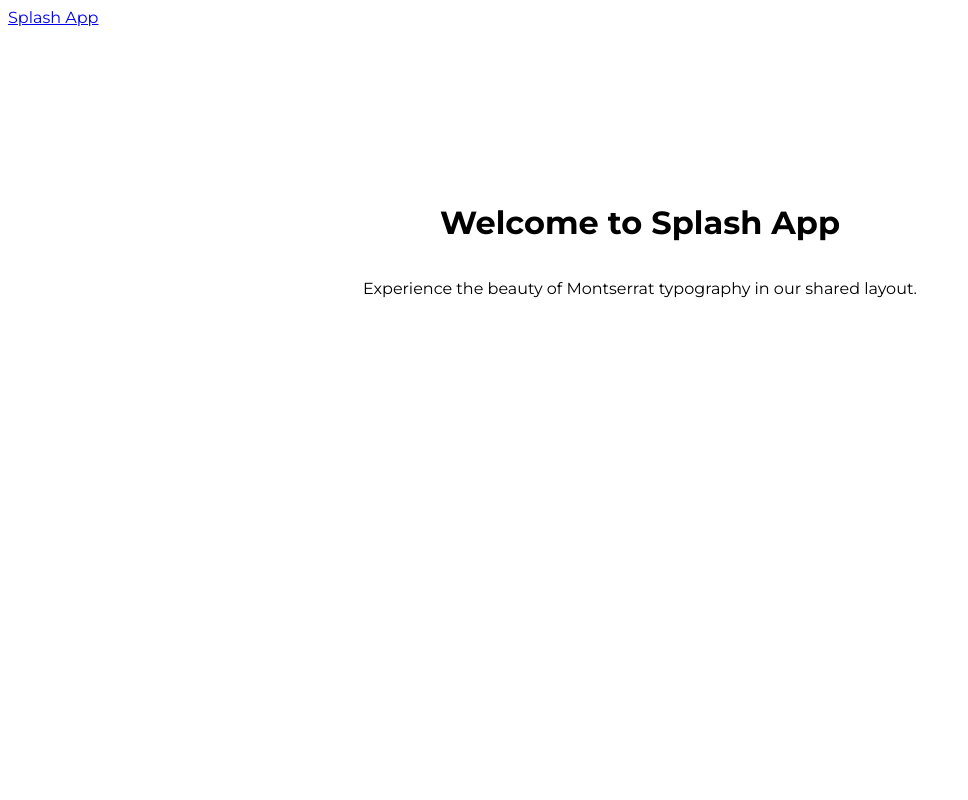
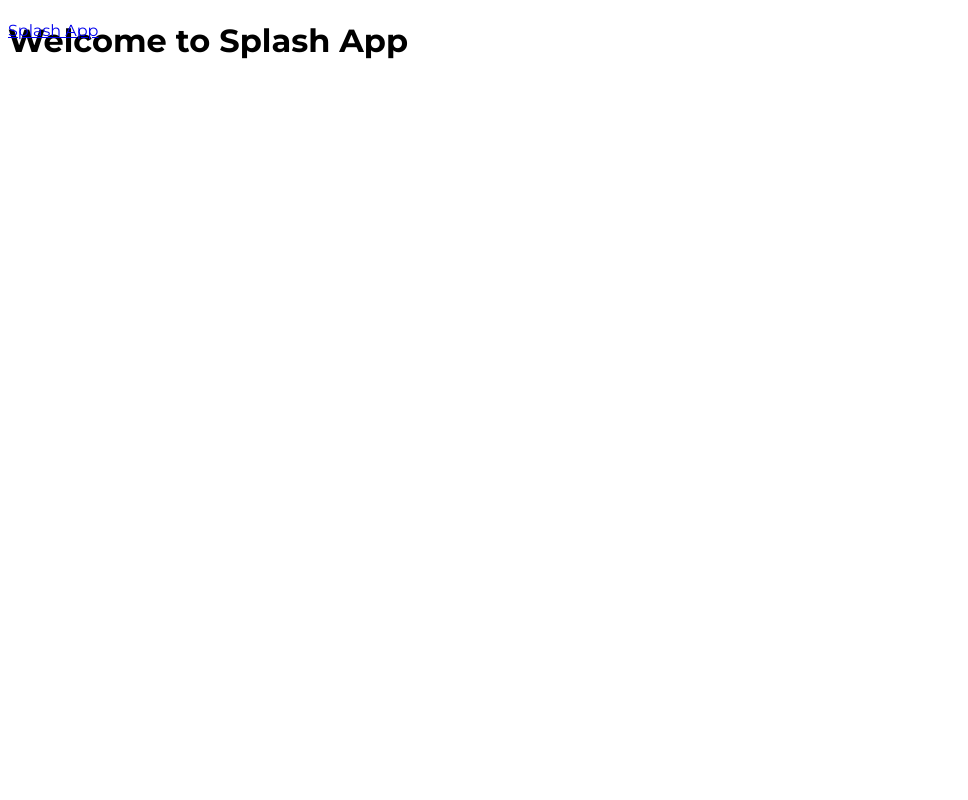
Before and after one commit to joelmutiso/alx-project-0x03-setup, a Next.js app in the folder alx-project-0x03/: page / in a window 1280 px wide. Shown: the top 800 px of the page, without its empty margins (0-968 px from the left). Built offline with nearby package versions, Linux system fonts and the light colour scheme.

Commit message:
Integrated Montserrat Google Font and updated landing page

```diff
--- a/alx-project-0x03/pages/index.tsx
+++ b/alx-project-0x03/pages/index.tsx
@@ -1,14 +1,9 @@
 const Home = () => {
   return (
-   <div className="flex flex-col items-center justify-center min-h-[60vh] text-center px-4">
-    <h1 className="text-4xl md:text-6xl font-bold text-gray-900">
-      Welcome to Splash App
-    </h1>
-    <p className="mt-4 text-lg text-gray-600">
-      Experience the beauty of Montserrat typography in our shared layout.
-    </p>
+   <div>
+    <h1> Welcome to Splash App </h1>
    </div>
-  );
-};
+  )
+}
 
 export default Home;
```
